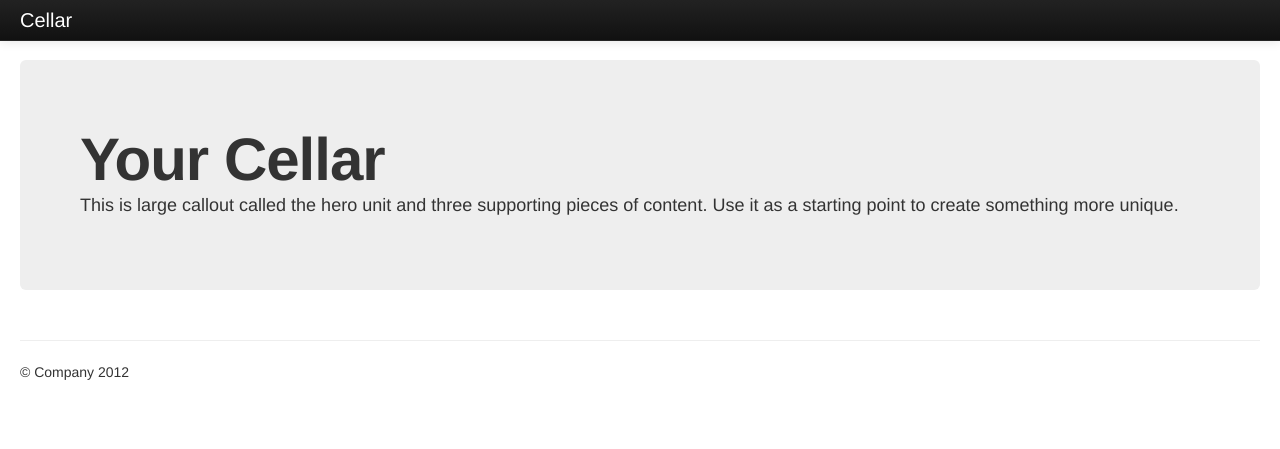
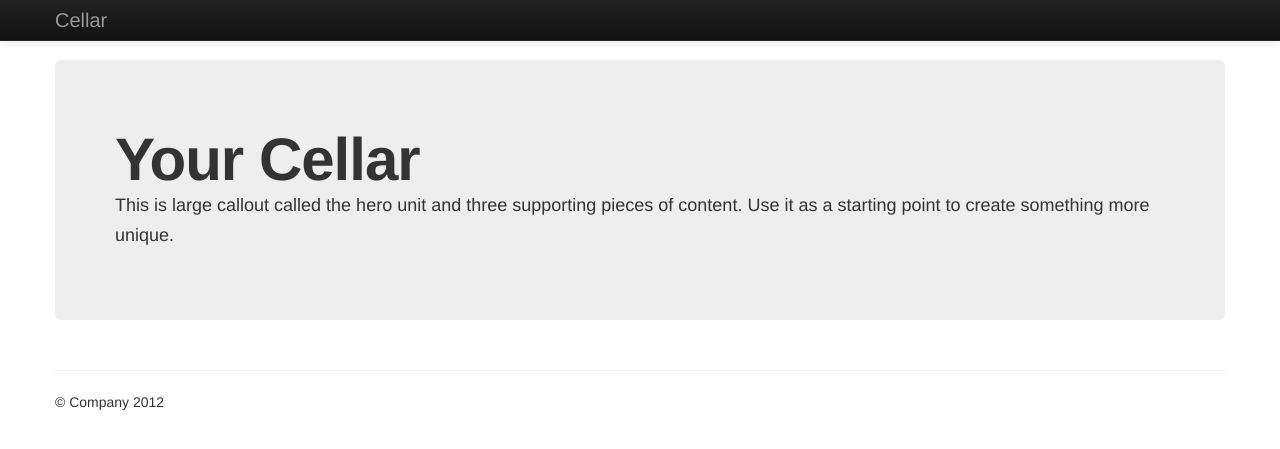
Before and after one commit to thinkadoo/Cellar-CanJS-Bootstrapped, a PHP site: page / in a window 1280 px wide. Shown: the top 449 px of the page. Run offline with PHP 8.4, Linux system fonts and the light colour scheme.

Commit message:
change style to fixed from fluid

```diff
--- a/header.php
+++ b/header.php
@@ -37,7 +37,7 @@
 
 <div class="navbar navbar-inverse navbar-fixed-top">
     <div class="navbar-inner">
-        <div class="container-fluid">
+        <div class="container">
             <a class="btn btn-navbar" data-toggle="collapse" data-target=".nav-collapse">
                 <span class="icon-bar"></span>
                 <span class="icon-bar"></span>
@@ -54,4 +54,4 @@
     </div>
 </div>
 
-<div class="container-fluid">
+<div class="container">
--- a/js/application.js
+++ b/js/application.js
@@ -9,7 +9,7 @@
 
     Wines = can.Control({
 
-        init:function(){
+        init: function(){
             this.element.html(can.view('views/winesList.ejs', {
                 wines:this.options.wines
             }));
--- a/views/winesList.ejs
+++ b/views/winesList.ejs
@@ -20,7 +20,7 @@
 
 <form id="wineForm">
 
-<div class="row-fluid">
+<div class="row">
     <div class="span4">
         <div class="mainArea">
 
```
